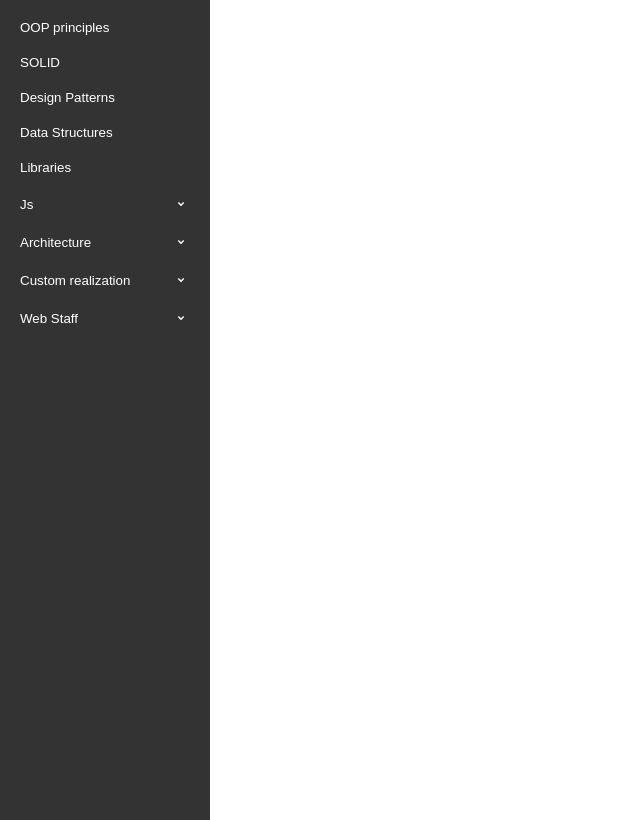
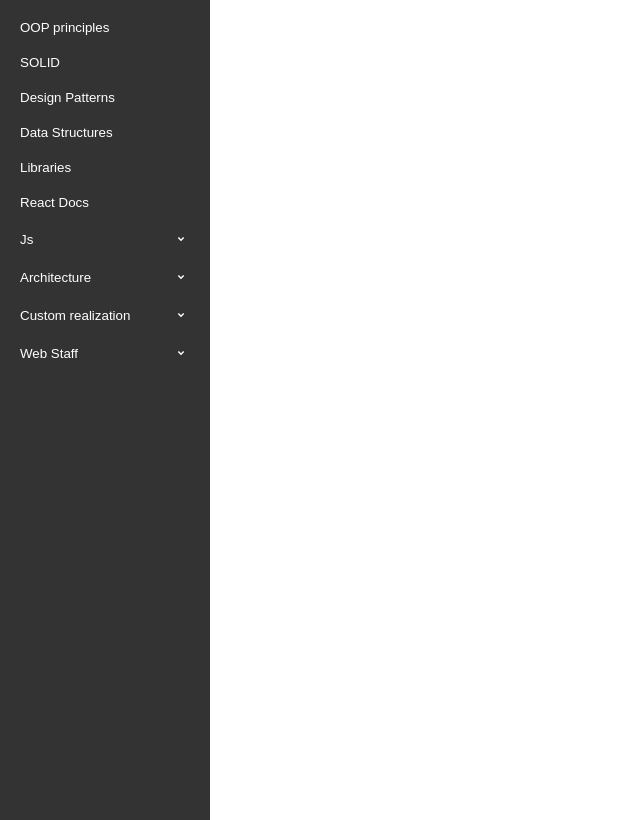
Before and after one commit to sergeypoddubnii/js-tricks, a React (Create React App) app: page / in a window 1280 px wide. Shown: the whole page, without its empty margins (0-640 px from the left). Built offline with nearby package versions, Linux system fonts and the light colour scheme.

Commit message:
add react docs

```diff
--- a/src/Components/navigation/index.tsx
+++ b/src/Components/navigation/index.tsx
@@ -60,6 +60,7 @@ const Navigation = () => {
 				<NavigationLink text={'Design Patterns'} to={routes.DESIGN_PATTERNS} />
 				<NavigationLink text={'Data Structures'} to={routes.DATA_STRUCTURES} />
 				<NavigationLink text={'Libraries'} to={routes.LIBRARIES} />
+				<NavigationLink text={'React Docs'} to={routes.REACT_DOCS} />
 				<SubMenu
 					title='Js'
 					subList={js}
--- /dev/null
+++ b/src/Pages/react-docs/index.tsx
@@ -0,0 +1,12 @@
+import React from 'react';
+import PageLayout from 'core/layout/page-layout';
+
+const ReactDocs = () => {
+	return (
+		<PageLayout title={'React Documentation'}>
+			<p>react docs</p>
+		</PageLayout>
+	);
+};
+
+export default ReactDocs;
--- a/src/core/constants/route-paths.ts
+++ b/src/core/constants/route-paths.ts
@@ -1,6 +1,7 @@
 const routePaths = {
 	OOP_PRINCIPLES: '/OOP-principles',
 	DATA_STRUCTURES: '/data-structures',
+	REACT_DOCS:'/react-docs',
 	LIBRARIES: '/libraries',
 	JAVASCRIPT: {
 		PROMISES: '/js/promises',
--- a/src/core/router/router.tsx
+++ b/src/core/router/router.tsx
@@ -18,6 +18,7 @@ const DesignPatterns = React.lazy(() => import('Pages/design-patterns'));
 const DataStructures = React.lazy(() => import('Pages/data-structures'));
 const Libraries = React.lazy(() => import('Pages/libraries'));
 const JWTToken = React.lazy(() => import('Pages/web-staff/jwt-token'));
+const ReactDocs = React.lazy(() => import('Pages/react-docs'));
 
 const routes = [
 	{
@@ -84,6 +85,10 @@ const routes = [
 		path: routePaths.WEB_STAFF.JWT_TOKEN,
 		element: <JWTToken />,
 	},
+	{
+		path: routePaths.REACT_DOCS,
+		element: <ReactDocs />,
+	},
 ];
 
 const Router = () => {
```
